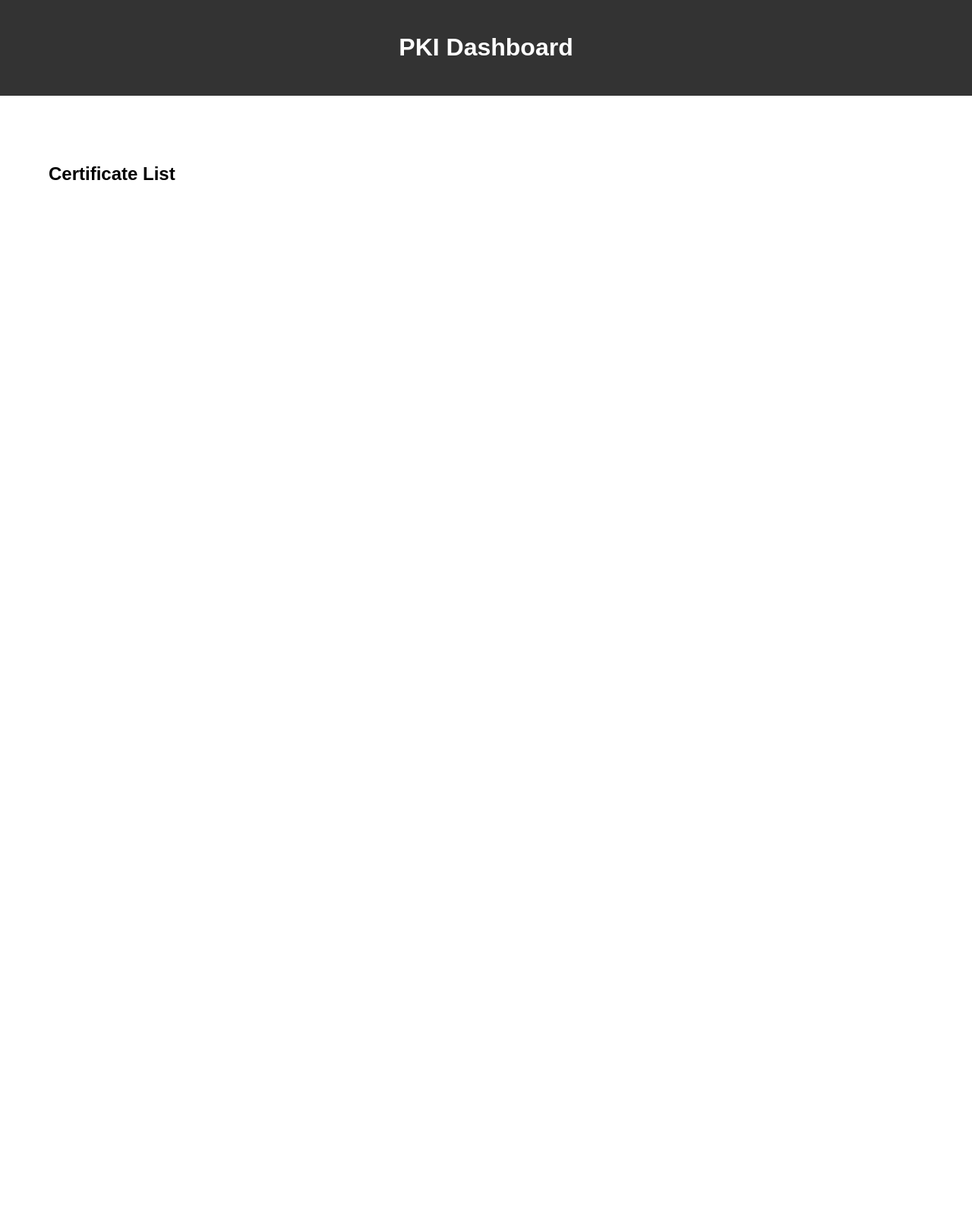
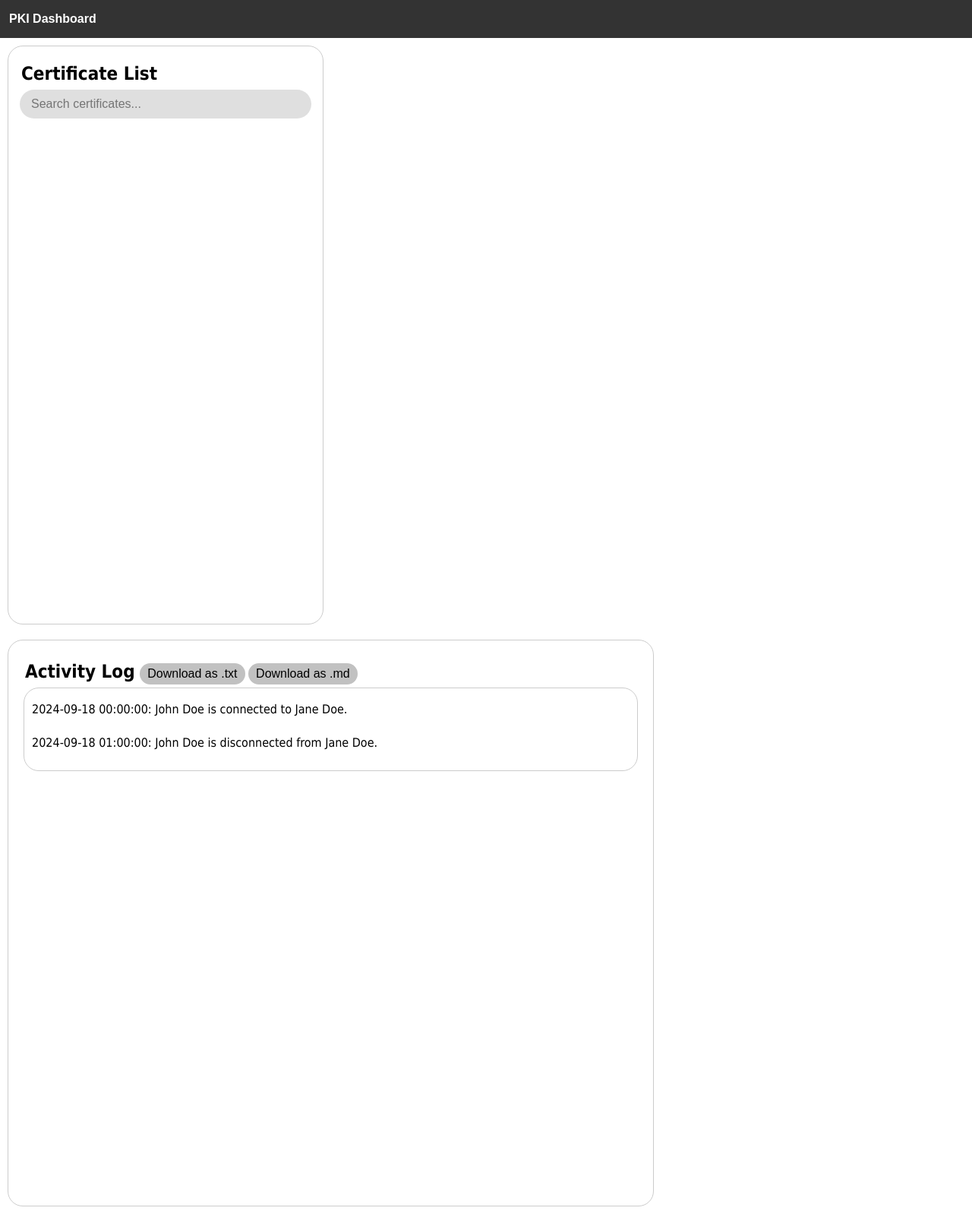
Before and after one commit to d-gram/PKI-POC-T991, a Flask app: page / in a window 1280 px wide. Shown: the whole page at 76% size. Before the commit the page ends 237 px from the top, so only its background shows below. Run offline with Flask 3, Linux system fonts and the light colour scheme; data that the repository does not hold is empty.

Commit message:
added log and download

```diff
--- a/pki_dashboard/app/static/css/style.css
+++ b/pki_dashboard/app/static/css/style.css
@@ -9,20 +9,20 @@ header {
     background-color: #333;
     color: #fff;
     text-align: center;
-    padding: 1rem;
-}
-
-main {
-    padding: 2rem;
+    padding: 0.75rem;
+    display: flex;
+    align-items: center;
+    justify-content: space-between;
 }
 
 div {
     font-family: Tahoma, Verdana, Segoe, sans-serif;
-    padding: 10px;
+    padding: 5px;
 }
 .container {
     background-color:#2E4272;
     display:flex;
+    flex-wrap: wrap;
 }
 .fixed {
     background-color:#4F628E;
@@ -63,6 +63,10 @@ pre {
     overflow-x: auto;
 }
 
+h2 {
+    margin: 2px;
+}
+
 .modal {
     display: none;
     position: fixed;
@@ -72,7 +76,7 @@ pre {
     width: 100%;
     height: 100%;
     overflow: auto;
-    background-color: rgba(0,0,0,0.4);
+    background-color: rgba(0,0,0,0.6);
 }
 
 .modal-content {
@@ -81,6 +85,7 @@ pre {
     margin: 15% auto;
     padding: 20px;
     border: 1px solid #888;
+    border-radius: 20px;
     width: 80%;
 }
 
@@ -97,3 +102,83 @@ pre {
     text-decoration: none;
     cursor: pointer;
 }
+
+.certificate-list-container {
+    height: 80vh;
+    overflow-y: auto;
+  }
+
+.log-list-container {
+    height: 88vh;
+    overflow-y: auto;
+}
+
+.left {
+    width: 30%;
+    float: left;
+    padding: 15px;
+    border: 1px solid #ccc;
+    border-radius: 20px;
+    margin: 10px;
+}
+
+.right {
+    width: 64%;
+    float: left;
+    padding: 15px;
+    border: 1px solid #ccc;
+    border-radius: 20px;
+    margin: 10px;
+}
+
+.search-bar {
+  display: flex;
+  align-items: center;
+  background-color: #dfdfdf;
+  border-radius: 20px;
+  padding: 5px 10px;
+}
+
+.search-bar input {
+  border: none;
+  background-color: transparent;
+  padding: 5px;
+  font-size: 16px;
+  width: 100%;
+}
+
+.search-bar input:focus {
+  outline: none;
+}
+
+.activity-log-container {
+    max-height: 80vh;
+    overflow-y: auto;
+    border: 1px solid #ccc;
+    border-radius: 20px;
+    padding: 10px;
+  }
+
+  .activity-log {
+    list-style-type: none;
+    padding: 0;
+    margin: 0;
+  }
+
+  .activity-log li {
+    padding: 5px 0;
+  }
+
+.download-button-txt, .download-button-md {
+    border: none;
+    background-color: #c1c1c1;
+    border-radius: 20px;
+    padding: 5px 10px;
+    font-size: 16px;
+    cursor: pointer;
+    transition: background-color 0.3s;
+}
+
+.download-button-txt:hover, .download-button-md:hover {
+    background-color: #989898;
+}
--- a/pki_dashboard/app/static/js/main.js
+++ b/pki_dashboard/app/static/js/main.js
@@ -3,51 +3,125 @@ document.addEventListener('DOMContentLoaded', function() {
     const modal = document.getElementById('certificate-modal');
     const closeButton = document.querySelector('.close-button');
     const certificateDetails = document.getElementById('certificate-details');
+    const searchInput = document.getElementById('search-input');
+    const downloadButtontxt = document.getElementById('download-log-txt');
+    const downloadButtonmd = document.getElementById('download-log-md');
+
+    searchInput.addEventListener('input', filterCertificates);
 
     if (certificateList) {
         // Fetch certificate list from server
         fetch('/api/certificates')
             .then(response => response.json())
             .then(data => {
+                const addedCertificates = new Set();
                 data.forEach(cert => {
+                    const certName = cert.path.replace(/\.crt$/, '');
+                    if (!addedCertificates.has(certName)) {
                         const li = document.createElement('li');
                         const a = document.createElement('a');
-                    a.href = `#`; // Prevent default link behavior
-                    // Remove the .crt extension from the certificate name
-                    const certNameWithoutExtension = cert.path.replace(/\.crt$/, ''); // Remove .crt
-                    a.textContent = certNameWithoutExtension; // Display the full certificate name without .crt
+                        a.href = `#`;
+                        a.textContent = certName;
                         a.onclick = function(event) {
-                        event.preventDefault(); // Prevent default link behavior
-                        // Fetch and display certificate details in the modal
+                            event.preventDefault();
                             fetch(`/api/certificate/${cert.path}`)
                                 .then(response => response.json())
                                 .then(details => {
-                                certificateDetails.innerHTML = ''; // Clear previous details
+                                    certificateDetails.innerHTML = '';
                                     Object.keys(details).forEach(key => {
                                         const detailItem = document.createElement('div');
                                         detailItem.textContent = `${key}: ${details[key]}`;
                                         certificateDetails.appendChild(detailItem);
                                     });
-                                modal.style.display = 'block'; // Show the modal
+                                    modal.style.display = 'block';
                                 })
                                 .catch(error => console.error('Error:', error));
                         };
                         li.appendChild(a);
                         certificateList.appendChild(li);
+                        addedCertificates.add(certName);
+                    }
                 });
+                filterCertificates();
             })
             .catch(error => console.error('Error:', error));
     }
 
-    // Close the modal when the close button is clicked
     closeButton.onclick = function() {
         modal.style.display = 'none';
     };
 
-    // Close the modal when clicking outside of the modal content
     window.onclick = function(event) {
         if (event.target === modal) {
             modal.style.display = 'none';
         }
     };
+
+    function filterCertificates() {
+        const searchTerm = searchInput.value.toLowerCase();
+        const certificateItems = certificateList.getElementsByTagName('li');
+
+        for (let i = 0; i < certificateItems.length; i++) {
+            const certificateName = certificateItems[i].textContent.toLowerCase();
+            if (certificateName.includes(searchTerm)) {
+                certificateItems[i].style.display = 'list-item';
+            } else {
+                certificateItems[i].style.display = 'none';
+            }
+        }
+    }
+
+    const activityLog = document.getElementById('activity-log');
+
+
+    const dummyData = [
+        { timestamp: '2024-09-18 00:00:00', message: 'John Doe is connected to Jane Doe.'},
+        { timestamp: '2024-09-18 01:00:00', message: 'John Doe is disconnected from Jane Doe.'},
+    ];
+
+    dummyData.forEach(activity => {
+        const li = document.createElement('li');
+        li.textContent = `${activity.timestamp}: ${activity.message}`;
+        activityLog.appendChild(li);
     });
+
+
+    fetch('/api/activity-log')
+        .then(response => response.json())
+        .then(data => {
+            data.forEach(activity => {
+                const li = document.createElement('li');
+                li.textContent = `${activity.timestamp}: ${activity.message}`;
+                activityLog.appendChild(li);
+            });
+        })
+        .catch(error => console.error('Error fetching activity log:', error));
+
+    downloadButtontxt.onclick = function() {
+        const logContent = dummyData.map(activity => `${activity.timestamp}: ${activity.message}`).join('\n');
+        const blob = new Blob([logContent], { type: 'text/plain' });
+        const url = URL.createObjectURL(blob);
+
+        const a = document.createElement('a');
+        a.href = url;
+        a.download = 'activity_log.txt';
+        document.body.appendChild(a);
+        a.click();
+        document.body.removeChild(a);
+        URL.revokeObjectURL(url);
+    };
+
+    downloadButtonmd.onclick = function() {
+        const logContent = dummyData.map(activity => `${activity.timestamp}: ${activity.message}`).join('\n');
+        const blob = new Blob([logContent], { type: 'text/plain' });
+        const url = URL.createObjectURL(blob);
+
+        const a = document.createElement('a');
+        a.href = url;
+        a.download = 'activity_log.md';
+        document.body.appendChild(a);
+        a.click();
+        document.body.removeChild(a);
+        URL.revokeObjectURL(url);
+    };
+});
--- a/pki_dashboard/app/templates/base.html
+++ b/pki_dashboard/app/templates/base.html
@@ -7,12 +7,11 @@
        <link rel="stylesheet" href="{{ url_for('static', filename='css/style.css') }}">
    </head>
    <body>
-       <header>
-           <h1>PKI Dashboard</h1>
+       <header style="text-align: left;">
+           <b>PKI Dashboard</b>
        </header>
        <main>
            {% block content %}{% endblock %}
        </main>
-       <script src="{{ url_for('static', filename='js/main.js') }}"></script>
    </body>
    </html>
--- a/pki_dashboard/app/templates/index.html
+++ b/pki_dashboard/app/templates/index.html
@@ -1,10 +1,15 @@
 {% extends 'base.html' %}
 
 {% block content %}
-    <main>
+    <div class="left">
         <h2>Certificate List</h2>
-        <ul id="certificate-list">
-        </ul>
+        <div class="search-bar">
+            <input type="text" id="search-input" placeholder="Search certificates..." />
+          </div>
+        <div class="certificate-list-container">
+            <ul id="certificate-list">
+            </ul>
+        </div>
 
         <div id="certificate-modal" class="modal">
             <div class="modal-content">
@@ -14,6 +19,16 @@
                 </div>
             </div>
         </div>
-    </main>
+    </div>
+    <div class="right">
+        <div class="log-list-container">
+            <h2 style="display: inline-block;">Activity Log</h2>
+            <button id="download-log-txt" class="download-button-txt">Download as .txt</button>
+            <button id="download-log-md" class="download-button-md">Download as .md</button>
+            <div class="activity-log-container">
+                <ul id="activity-log" class="activity-log"></ul>
+            </div>
+        </div>
+    </div>
     <script src="{{ url_for('static', filename='js/main.js') }}"></script>
 {% endblock %}
```
Lines whose indentation alone changed are shown as unchanged.
